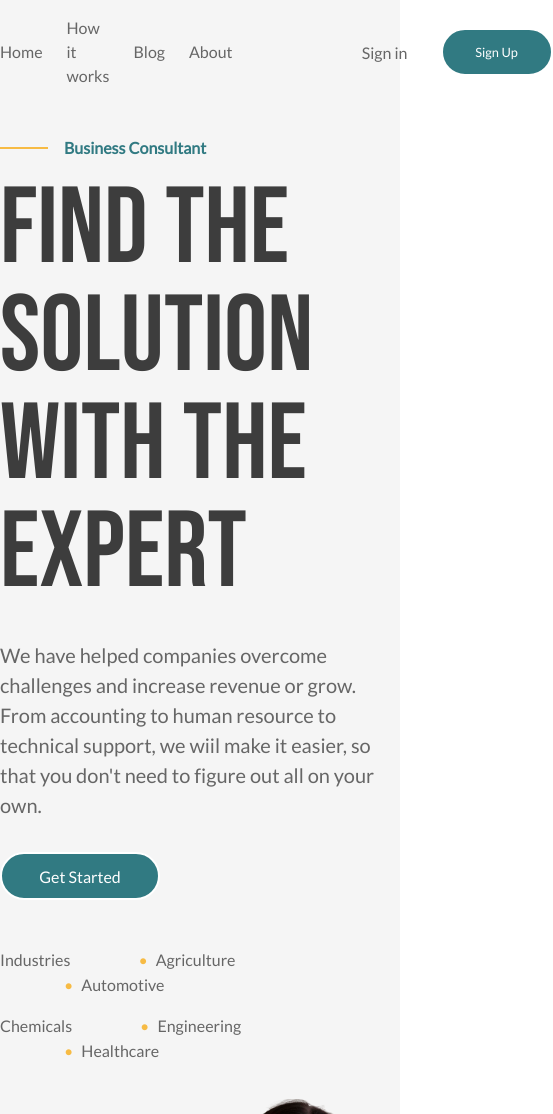
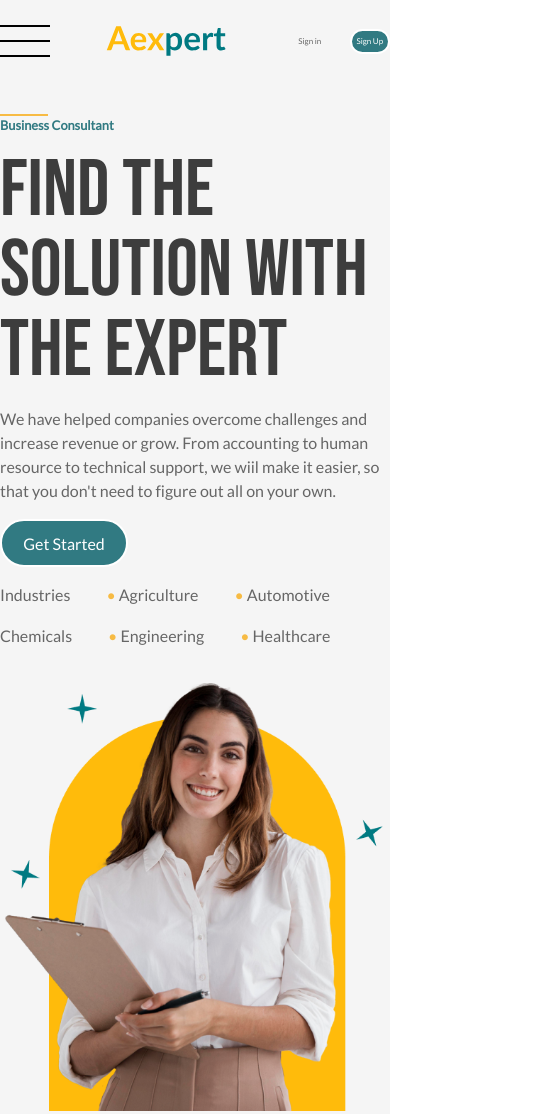
Before and after one commit to sourabhInno/scss-project-2, a plain HTML site: page index.html in a window 390 px wide. Shown: the top 1114 px of the page, 553 px wide, since content can reach past the window. Drawn offline with Linux system fonts and the light colour scheme.

Commit message:
major responsiveness completed

```diff
--- a/index.html
+++ b/index.html
@@ -5,10 +5,17 @@
     <meta name="viewport" content="width=device-width, initial-scale=1.0" />
     <title>Document</title>
     <link rel="stylesheet" href="./public/css/styles.css" />
+    <script defer src="./public/js/index.js"></script>
   </head>
   <body>
     <header class="container">
       <div class="navbar__container inner-container">
+        <img
+          src="./public/Images/icons8-hamburger-menu.svg"
+          alt="menu-icon"
+          srcset=""
+          class="ham-menue"
+        />
         <nav>
           <ul class="navbar__listContainer">
             <li class="navbar__list--element"><a href="">Home</a></li>
--- a/scss/base/_general.scss
+++ b/scss/base/_general.scss
@@ -72,16 +72,16 @@ a {
 /* css reset ends */
 
 .container {
-  width: 100vw;
+  width: 100%;
   background-color: $sl-color-whiteBg;
 }
 .inner-container {
-  width: 1300px;
+  max-width: 1300px;
   margin: 0 auto;
   background-color: $sl-color-whiteBg;
 
   @include small-size {
-    width: 400px;
+    max-width: 450px;
   }
 }
 
--- a/scss/component/_header.scss
+++ b/scss/component/_header.scss
@@ -6,6 +6,16 @@
   align-items: center;
   padding-top: 1rem;
   padding-bottom: 1rem;
+  position: relative;
+  .ham-menue {
+    display: none;
+    @include small-size {
+      display: inline-block;
+      width: 50px;
+      height: 50px;
+      margin-right: 32.5px;
+    }
+  }
 }
 .navbar__listContainer {
   max-width: 32rem;
@@ -13,10 +23,26 @@
   justify-content: space-between;
   align-items: center;
   margin-right: 2rem;
+  @include small-size {
+    display: none;
+    max-width: 450px;
+    flex-direction: column;
+    margin-right: 0;
+    width: 100%;
+    position: absolute;
+    bottom: -5rem;
+    left: 0;
+    z-index: 1;
+    background-color: $sl-color-yellow;
+  }
+
   li {
     font-size: 1rem;
     margin-left: 1.5rem;
     font-family: "Lato";
+    @include small-size {
+      margin-left: 0rem;
+    }
     a {
       color: $sl-color-grey;
       &:hover {
@@ -31,9 +57,16 @@
 .header__logoContainer {
   max-width: 32rem;
   margin-right: 2rem;
+  @include small-size {
+    width: 120px;
+    margin-right: 32.5px;
+  }
   .header__logo {
     width: 10rem;
     height: 3rem;
+    @include small-size {
+      width: 100%;
+    }
   }
 }
 .header__buttonContainer {
@@ -41,6 +74,9 @@
   display: flex;
   justify-content: space-between;
   align-items: center;
+  @include small-size {
+    width: 120px;
+  }
   .header__button--signIn {
     font-family: "Lato";
     font-size: 1rem;
@@ -50,5 +86,23 @@
     width: 7rem;
     height: 3rem;
     margin-left: 2rem;
+    @include small-size {
+      font-size: 0.5rem;
+      width: 50px;
+      margin-left: 20px;
+    }
+  }
+  .header__button--signUp {
+    @include small-size {
+      font-size: 0.5rem;
+      width: 50px;
+      margin-left: 20px;
+      border-radius: 16px;
+      height: 25px;
+      -webkit-border-radius: 16px;
+      -moz-border-radius: 16px;
+      -ms-border-radius: 16px;
+      -o-border-radius: 16px;
+    }
   }
 }
--- a/scss/component/_main.scss
+++ b/scss/component/_main.scss
@@ -32,7 +32,11 @@
         display: flex;
         justify-content: space-between;
         align-items: center;
-
+        @include small-size {
+          flex-direction: column;
+          align-items: flex-start;
+          font-size: 0.8rem;
+        }
         &:before {
           content: "";
           margin-right: 1rem;
@@ -50,17 +54,29 @@
       color: $sl-color-black;
       font-family: "Bebas";
       margin-bottom: 2rem;
+      @include small-size {
+        font-size: 5rem;
+        margin-bottom: 1rem;
+      }
     }
     .main__paragraph {
       font-family: "Lato";
       font-size: 1.25rem;
       color: $sl-color-grey;
       margin-bottom: 2rem;
+      @include small-size {
+        font-size: 1rem;
+        margin-bottom: 1rem;
+      }
     }
     .main__hero--button {
       width: 10rem;
       font-size: 1rem;
       margin-bottom: 3rem;
+      @include small-size {
+        width: 8rem;
+        margin-bottom: 1rem;
+      }
     }
     .main__hero--sectorContainer {
       display: flex;
@@ -72,10 +88,16 @@
         font-family: "Lato";
         font-size: 1rem;
         margin-left: 4rem;
+        @include small-size {
+          margin-left: 2rem;
+        }
         &:before {
           content: "•";
           color: $sl-color-yellow;
           margin-right: 8px;
+          @include small-size {
+            margin-right: 3px;
+          }
         }
         &:nth-of-type(3n + 1) {
           margin-left: 0rem;
@@ -97,6 +119,9 @@
     }
     .main__hero--image {
       max-width: 49rem;
+      @include small-size {
+        width: 100%;
+      }
     }
   }
   .main__cardContainer {
@@ -109,7 +134,7 @@
     @include small-size {
       flex-direction: column;
       position: initial;
-
+      margin-top: 1rem;
       padding: 0rem;
     }
     .main__card {
```
Also changed, not shown: public/Images/icons8-hamburger-menu.svg (added), public/css/styles.css, 2 other files.
